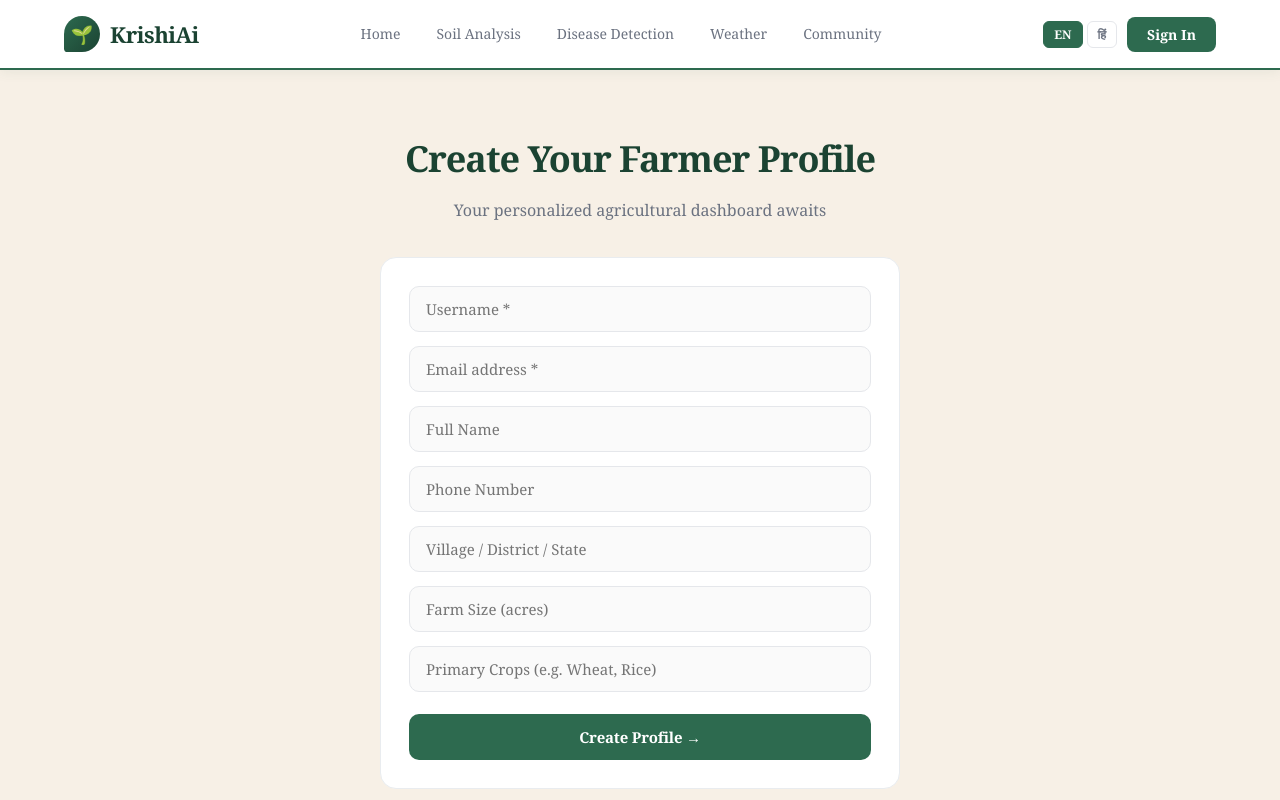
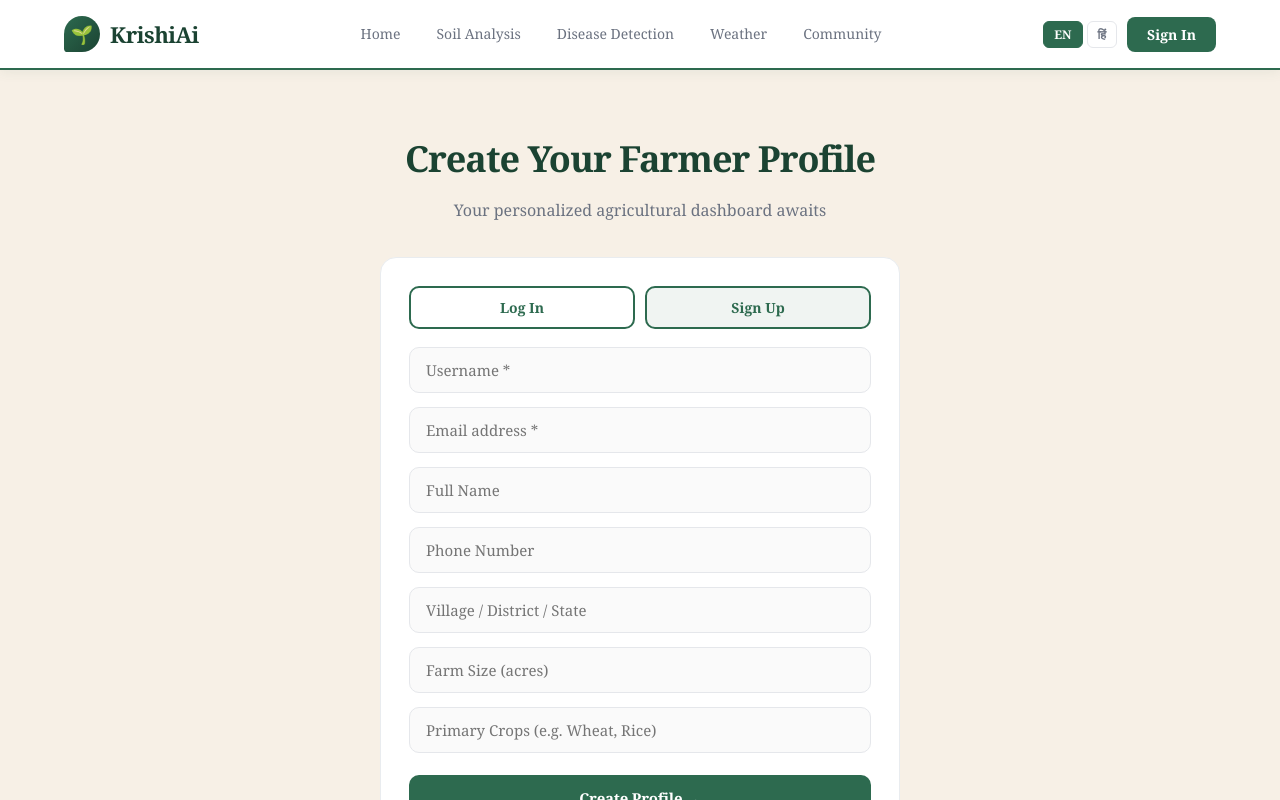
Before and after one commit to VikramS04/KrishiAi, a React (Vite) app: page / in a window 1280 px wide. Both pictures are taken after a click on the button "Sign In". Shown: the top 800 px of the page. Built offline with nearby package versions, Linux system fonts and the light colour scheme; no server answers.

Commit message:
login fixes

```diff
--- a/src/App.jsx
+++ b/src/App.jsx
@@ -31,11 +31,14 @@ const initialUserForm = {
   primary_crops: '',
 }
 
+const storedUserKey = 'krishiai-user'
+
 export default function App() {
   const styles = useMemo(() => createStyles(), [])
   const [language, setLanguage] = useState('english')
   const [currentView, setCurrentView] = useState('home')
   const [user, setUser] = useState(null)
+  const [authMode, setAuthMode] = useState('register')
   const [loading, setLoading] = useState(false)
   const [openFAQ, setOpenFAQ] = useState(null)
 
@@ -54,6 +57,7 @@ export default function App() {
   const [diseaseSymptoms, setDiseaseSymptoms] = useState('')
   const [diseaseResults, setDiseaseResults] = useState(null)
   const [userForm, setUserForm] = useState(initialUserForm)
+  const [loginIdentifier, setLoginIdentifier] = useState('')
 
   const t = translations[language]
   const selectedState = indiaLocations.find(item => item.state === weatherState)
@@ -218,9 +222,47 @@ export default function App() {
 
     if (result) {
       setUser(result.data)
+      localStorage.setItem(storedUserKey, JSON.stringify(result.data))
+      setCurrentView('home')
+      setAuthMode('login')
+      setLoginIdentifier(result.data.email || result.data.username || '')
+    }
+  }
+
+  const loginUser = async (identifier) => {
+    const trimmedIdentifier = identifier.trim()
+    if (!trimmedIdentifier) {
+      alert(t.auth.loginField)
+      return
+    }
+
+    const result = await runRequest(
+      () => api.loginUser(trimmedIdentifier),
+      t.errors.login
+    )
+
+    if (result) {
+      setUser(result.data)
+      localStorage.setItem(storedUserKey, JSON.stringify(result.data))
       setCurrentView('home')
     }
   }
+
+  const logoutUser = () => {
+    setUser(null)
+    localStorage.removeItem(storedUserKey)
+  }
+
+  useEffect(() => {
+    const storedUser = localStorage.getItem(storedUserKey)
+    if (!storedUser) return
+
+    try {
+      setUser(JSON.parse(storedUser))
+    } catch (_) {
+      localStorage.removeItem(storedUserKey)
+    }
+  }, [])
 
   useEffect(() => {
     if (currentView === 'community') loadCommunityPosts()
@@ -229,7 +271,7 @@ export default function App() {
 
   const pages = {
     home: <HomePage t={t} styles={styles} setCurrentView={setCurrentView} openFAQ={openFAQ} setOpenFAQ={setOpenFAQ} />,
-    register: <RegisterPage t={t} styles={styles} loading={loading} userForm={userForm} setUserForm={setUserForm} createUser={createUser} />,
+    register: <RegisterPage t={t} styles={styles} loading={loading} authMode={authMode} setAuthMode={setAuthMode} userForm={userForm} setUserForm={setUserForm} loginIdentifier={loginIdentifier} setLoginIdentifier={setLoginIdentifier} createUser={createUser} loginUser={loginUser} />,
     soil: <SoilPage t={t} styles={styles} loading={loading} soilData={soilData} setSoilData={setSoilData} soilResults={soilResults} analyzeSoil={analyzeSoil} />,
     weather: (
       <WeatherPage
@@ -257,7 +299,7 @@ export default function App() {
   }
 
   return (
-    <AppLayout currentView={currentView} setCurrentView={setCurrentView} language={language} setLanguage={setLanguage} nav={nav} user={user} setUser={setUser} t={t} styles={styles}>
+    <AppLayout currentView={currentView} setCurrentView={setCurrentView} language={language} setLanguage={setLanguage} nav={nav} user={user} logoutUser={logoutUser} t={t} styles={styles}>
       {pages[currentView] || pages.home}
     </AppLayout>
   )
--- a/src/components/AppLayout.jsx
+++ b/src/components/AppLayout.jsx
@@ -1,6 +1,6 @@
 import { theme } from '../styles/theme'
 
-export function AppLayout({ children, currentView, setCurrentView, language, setLanguage, nav, user, setUser, t, styles }) {
+export function AppLayout({ children, currentView, setCurrentView, language, setLanguage, nav, user, logoutUser, t, styles }) {
   return (
     <div style={styles.page}>
       <nav style={styles.nav}>
@@ -24,7 +24,7 @@ export function AppLayout({ children, currentView, setCurrentView, language, set
             {user ? (
               <div style={{ display: 'flex', gap: 8, alignItems: 'center' }}>
                 <span style={{ fontSize: 14, color: theme.colors.muted }}>{t.common.hello}, {user.username}</span>
-                <button onClick={() => setUser(null)} style={{ ...styles.outlineBtn(theme.colors.error), padding: '6px 14px', fontSize: 13 }}>{t.common.logout}</button>
+                <button onClick={logoutUser} style={{ ...styles.outlineBtn(theme.colors.error), padding: '6px 14px', fontSize: 13 }}>{t.common.logout}</button>
               </div>
             ) : (
               <button onClick={() => setCurrentView('register')} style={styles.signInBtn}>{t.common.signIn}</button>
--- a/src/data/translations.js
+++ b/src/data/translations.js
@@ -3,6 +3,7 @@ export const translations = {
     nav: { home: 'Home', soil: 'Soil Analysis', disease: 'Disease Detection', weather: 'Weather', community: 'Community' },
     common: {
       signIn: 'Sign In',
+      signUp: 'Sign Up',
       logout: 'Logout',
       hello: 'Hello',
       open: 'Open',
@@ -29,6 +30,16 @@ export const translations = {
       post: 'Post creation failed',
       detection: 'Detection failed',
       registration: 'Registration failed',
+      login: 'Login failed',
+    },
+    auth: {
+      loginTitle: 'Welcome Back',
+      loginSubtitle: 'Sign in with your username or email to continue',
+      loginField: 'Username or email',
+      loginAction: 'Log In',
+      loginTab: 'Log In',
+      signupTab: 'Sign Up',
+      signingIn: 'Signing in...',
     },
     home: {
       badge: 'AI-Powered Agriculture',
@@ -154,6 +165,7 @@ export const translations = {
     nav: { home: 'होम', soil: 'मिट्टी विश्लेषण', disease: 'रोग पहचान', weather: 'मौसम', community: 'समुदाय' },
     common: {
       signIn: 'साइन इन',
+      signUp: 'साइन अप',
       logout: 'लॉगआउट',
       hello: 'नमस्ते',
       open: 'खोलें',
@@ -180,6 +192,16 @@ export const translations = {
       post: 'पोस्ट बनाने में समस्या',
       detection: 'पहचान विफल',
       registration: 'पंजीकरण विफल',
+      login: 'लॉगिन विफल',
+    },
+    auth: {
+      loginTitle: 'फिर से स्वागत है',
+      loginSubtitle: 'जारी रखने के लिए अपना यूजरनेम या ईमेल दर्ज करें',
+      loginField: 'यूजरनेम या ईमेल',
+      loginAction: 'लॉग इन',
+      loginTab: 'लॉग इन',
+      signupTab: 'साइन अप',
+      signingIn: 'लॉग इन हो रहा है...',
     },
     home: {
       badge: 'एआई आधारित कृषि',
--- a/src/pages/RegisterPage.jsx
+++ b/src/pages/RegisterPage.jsx
@@ -1,7 +1,7 @@
 import { FormInput } from '../components/FormInput'
 import { theme } from '../styles/theme'
 
-export function RegisterPage({ t, styles, loading, userForm, setUserForm, createUser }) {
+export function RegisterPage({ t, styles, loading, authMode, setAuthMode, userForm, setUserForm, loginIdentifier, setLoginIdentifier, createUser, loginUser }) {
   const fields = [
     { ph: t.register.fields[0], k: 'username', type: 'text' },
     { ph: t.register.fields[1], k: 'email', type: 'email' },
@@ -17,11 +17,32 @@ export function RegisterPage({ t, styles, loading, userForm, setUserForm, create
       <div style={styles.container}>
         <div style={{ maxWidth: 520, margin: '0 auto' }}>
           <div style={{ textAlign: 'center', marginBottom: 36 }}>
-            <h2 style={styles.h2}>{t.register.title}</h2>
-            <p style={{ color: theme.colors.muted, fontSize: 16 }}>{t.register.subtitle}</p>
+            <h2 style={styles.h2}>{authMode === 'login' ? t.auth.loginTitle : t.register.title}</h2>
+            <p style={{ color: theme.colors.muted, fontSize: 16 }}>{authMode === 'login' ? t.auth.loginSubtitle : t.register.subtitle}</p>
           </div>
           <div style={styles.card}>
+            <div style={{ display: 'grid', gridTemplateColumns: '1fr 1fr', gap: 10, marginBottom: 18 }}>
+              <button onClick={() => setAuthMode('login')} style={{ ...styles.outlineBtn(theme.colors.leaf), background: authMode === 'login' ? `${theme.colors.leaf}12` : 'transparent', padding: '10px 18px' }}>
+                {t.auth.loginTab}
+              </button>
+              <button onClick={() => setAuthMode('register')} style={{ ...styles.outlineBtn(theme.colors.leaf), background: authMode === 'register' ? `${theme.colors.leaf}12` : 'transparent', padding: '10px 18px' }}>
+                {t.auth.signupTab}
+              </button>
+            </div>
             <div style={{ display: 'flex', flexDirection: 'column', gap: 14 }}>
+              {authMode === 'login' ? (
+                <>
+                  <FormInput
+                    placeholder={t.auth.loginField}
+                    value={loginIdentifier}
+                    onChange={e => setLoginIdentifier(e.target.value)}
+                  />
+                  <button onClick={() => loginUser(loginIdentifier)} disabled={loading} style={{ ...styles.primaryBtn(), marginTop: 8, opacity: loading ? 0.6 : 1 }}>
+                    {loading ? t.auth.signingIn : `${t.auth.loginAction} →`}
+                  </button>
+                </>
+              ) : (
+                <>
                   {fields.map(f => (
                     <FormInput
                       key={f.k}
@@ -34,6 +55,8 @@ export function RegisterPage({ t, styles, loading, userForm, setUserForm, create
                   <button onClick={() => createUser(userForm)} disabled={loading} style={{ ...styles.primaryBtn(), marginTop: 8, opacity: loading ? 0.6 : 1 }}>
                     {loading ? t.register.creating : `${t.register.create} →`}
                   </button>
+                </>
+              )}
             </div>
           </div>
         </div>
--- a/src/services/api.js
+++ b/src/services/api.js
@@ -43,6 +43,11 @@ export const api = {
     body: JSON.stringify(userData),
   }),
 
+  loginUser: (identifier) => request('/users/login', {
+    method: 'POST',
+    body: JSON.stringify({ identifier }),
+  }),
+
   analyzeSoil: (soilData) => request('/soil/analyze', {
     method: 'POST',
     body: JSON.stringify(soilData),
```
Lines whose indentation alone changed are shown as unchanged.
